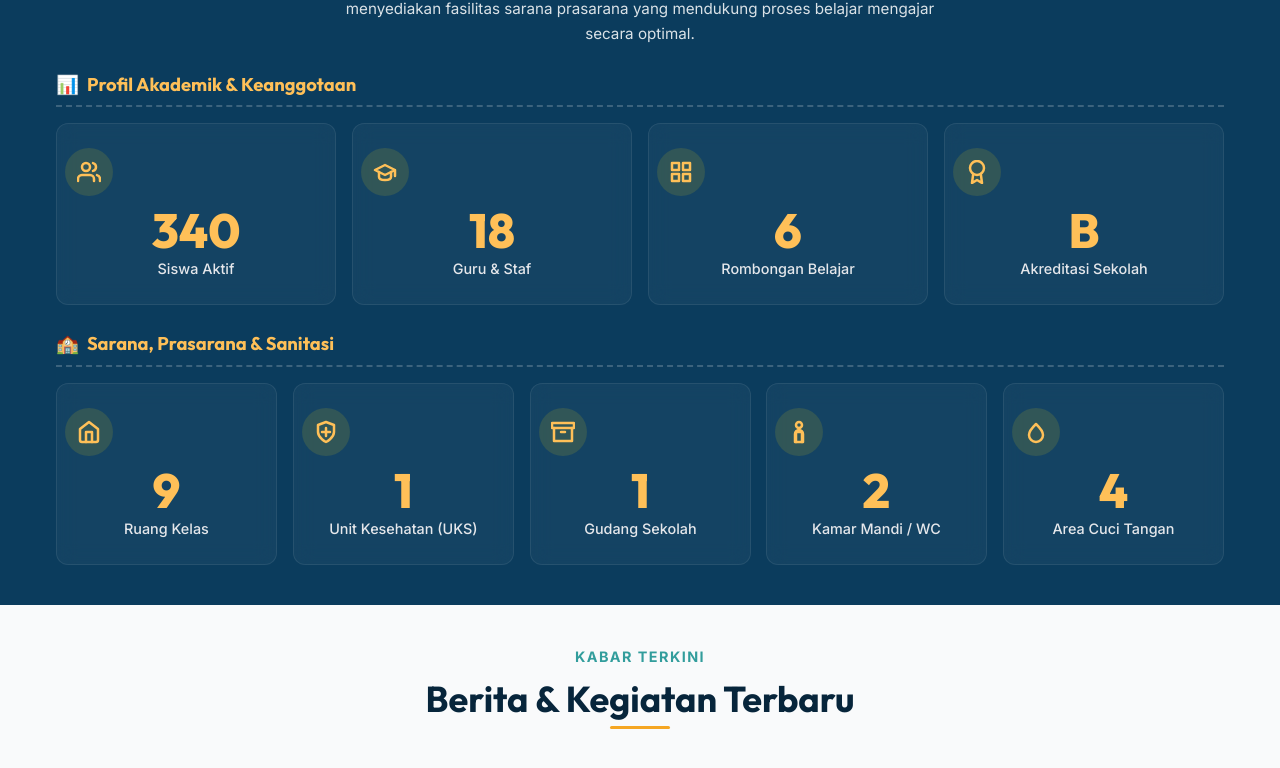
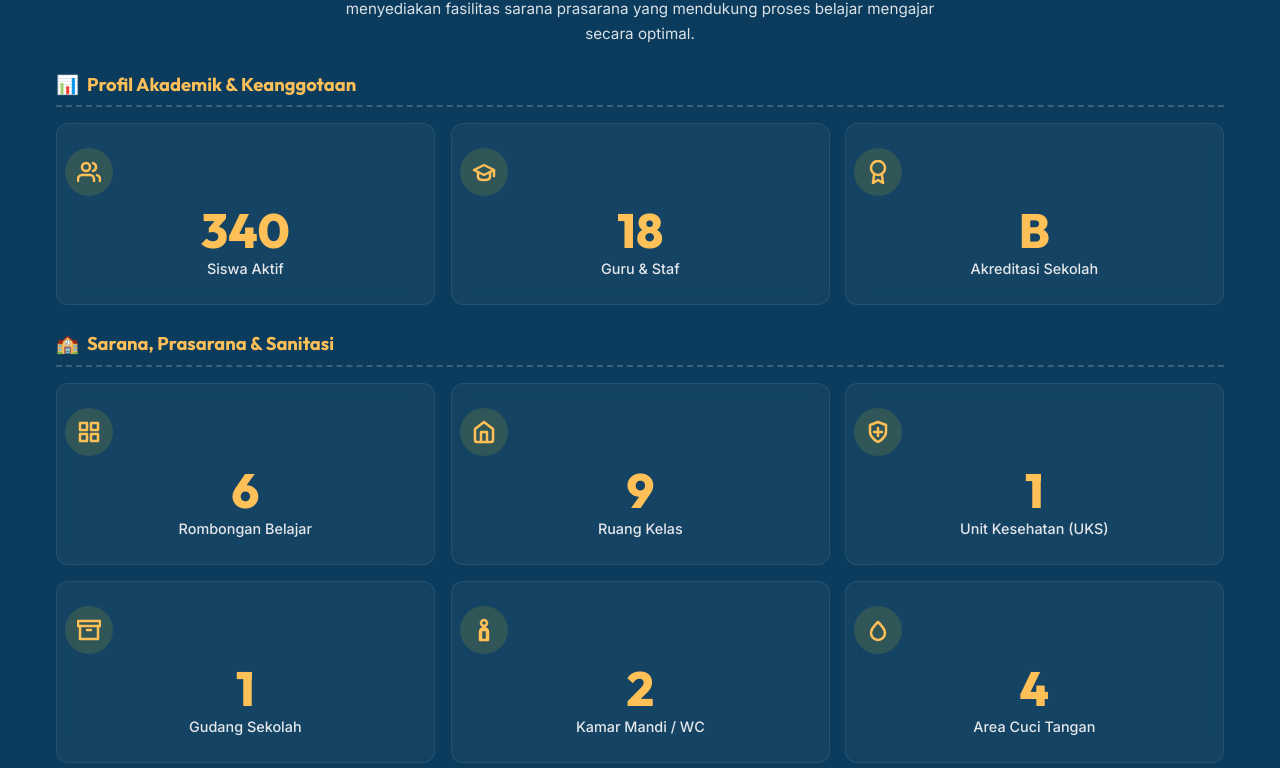
Before and after one commit to umamit/sdbobong, a Next.js app: page / in a window 1280 px wide. Shown: the part 1500-2268 px from the top of the page. Built offline with nearby package versions, Linux system fonts and the light colour scheme; no server answers.

Commit message:
style: update desktop CSS grid layout to 3 columns for symmetric statistics display

```diff
--- a/public/css/style.css
+++ b/public/css/style.css
@@ -2649,9 +2649,9 @@ footer {
 
 @media (min-width: 769px) {
     .akademik-grid {
-        grid-template-columns: repeat(4, 1fr) !important;
+        grid-template-columns: repeat(3, 1fr) !important;
     }
     .sarpras-grid {
-        grid-template-columns: repeat(5, 1fr) !important;
-    }
-}
+        grid-template-columns: repeat(3, 1fr) !important;
+    }
+}
--- a/src/app/page.js
+++ b/src/app/page.js
@@ -295,13 +295,6 @@ export default async function Home() {
             </div>
             <div className="stat-item reveal-on-scroll reveal-delay-300">
               <div className="stat-icon-wrapper">
-                <svg className="stat-icon" viewBox="0 0 24 24" fill="none" stroke="currentColor" strokeWidth="2.5" strokeLinecap="round" strokeLinejoin="round" style={{ width: '24px', height: '24px' }}><rect x="3" y="3" width="7" height="7" /><rect x="14" y="3" width="7" height="7" /><rect x="14" y="14" width="7" height="7" /><rect x="3" y="14" width="7" height="7" /></svg>
-              </div>
-              <div className="stat-number">{stats.rombel}</div>
-              <div className="stat-label">Rombongan Belajar</div>
-            </div>
-            <div className="stat-item reveal-on-scroll reveal-delay-400">
-              <div className="stat-icon-wrapper">
                 <svg className="stat-icon" viewBox="0 0 24 24" fill="none" stroke="currentColor" strokeWidth="2.5" strokeLinecap="round" strokeLinejoin="round" style={{ width: '24px', height: '24px' }}><circle cx="12" cy="8" r="7" /><polyline points="8.21 13.89 7 23 12 20 17 23 15.79 13.88" /></svg>
               </div>
               <div className="stat-number">{stats.akreditasi}</div>
@@ -315,33 +308,40 @@ export default async function Home() {
           <div className="stats-grid sarpras-grid">
             <div className="stat-item reveal-on-scroll reveal-delay-100">
               <div className="stat-icon-wrapper">
+                <svg className="stat-icon" viewBox="0 0 24 24" fill="none" stroke="currentColor" strokeWidth="2.5" strokeLinecap="round" strokeLinejoin="round" style={{ width: '24px', height: '24px' }}><rect x="3" y="3" width="7" height="7" /><rect x="14" y="3" width="7" height="7" /><rect x="14" y="14" width="7" height="7" /><rect x="3" y="14" width="7" height="7" /></svg>
+              </div>
+              <div className="stat-number">{stats.rombel}</div>
+              <div className="stat-label">Rombongan Belajar</div>
+            </div>
+            <div className="stat-item reveal-on-scroll reveal-delay-200">
+              <div className="stat-icon-wrapper">
                 <svg className="stat-icon" viewBox="0 0 24 24" fill="none" stroke="currentColor" strokeWidth="2.5" strokeLinecap="round" strokeLinejoin="round" style={{ width: '24px', height: '24px' }}><path d="M3 9l9-7 9 7v11a2 2 0 0 1-2 2H5a2 2 0 0 1-2-2z" /><polyline points="9 22 9 12 15 12 15 22" /></svg>
               </div>
               <div className="stat-number">{stats.ruang_kelas}</div>
               <div className="stat-label">Ruang Kelas</div>
             </div>
-            <div className="stat-item reveal-on-scroll reveal-delay-200">
+            <div className="stat-item reveal-on-scroll reveal-delay-300">
               <div className="stat-icon-wrapper">
                 <svg className="stat-icon" viewBox="0 0 24 24" fill="none" stroke="currentColor" strokeWidth="2.5" strokeLinecap="round" strokeLinejoin="round" style={{ width: '24px', height: '24px' }}><path d="M12 22s8-4 8-10V5l-8-3-8 3v7c0 6 8 10 8 10z" /><path d="M12 8v8M8 12h8" /></svg>
               </div>
               <div className="stat-number">{stats.uks}</div>
               <div className="stat-label">Unit Kesehatan (UKS)</div>
             </div>
-            <div className="stat-item reveal-on-scroll reveal-delay-300">
+            <div className="stat-item reveal-on-scroll reveal-delay-400">
               <div className="stat-icon-wrapper">
                 <svg className="stat-icon" viewBox="0 0 24 24" fill="none" stroke="currentColor" strokeWidth="2.5" strokeLinecap="round" strokeLinejoin="round" style={{ width: '24px', height: '24px' }}><polyline points="21 8 21 21 3 21 3 8" /><rect x="1" y="3" width="22" height="5" /><line x1="10" y1="12" x2="14" y2="12" /></svg>
               </div>
               <div className="stat-number">{stats.gudang}</div>
               <div className="stat-label">Gudang Sekolah</div>
             </div>
-            <div className="stat-item reveal-on-scroll reveal-delay-400">
+            <div className="stat-item reveal-on-scroll reveal-delay-500">
               <div className="stat-icon-wrapper">
                 <svg className="stat-icon" viewBox="0 0 24 24" fill="none" stroke="currentColor" strokeWidth="2.5" strokeLinecap="round" strokeLinejoin="round" style={{ width: '24px', height: '24px' }}><path d="M9 22V12h6v10M12 2a3 3 0 1 0 0 6 3 3 0 0 0 0-6z"/><path d="M12 10a4 4 0 0 0-4 4v8h8v-8a4 4 0 0 0-4-4z" /></svg>
               </div>
               <div className="stat-number">{stats.toilet}</div>
               <div className="stat-label">Kamar Mandi / WC</div>
             </div>
-            <div className="stat-item reveal-on-scroll reveal-delay-500">
+            <div className="stat-item reveal-on-scroll reveal-delay-600">
               <div className="stat-icon-wrapper">
                 <svg className="stat-icon" viewBox="0 0 24 24" fill="none" stroke="currentColor" strokeWidth="2.5" strokeLinecap="round" strokeLinejoin="round" style={{ width: '24px', height: '24px' }}><path d="M12 22a7 7 0 0 0 7-7c0-4.3-7-11-7-11S5 10.7 5 15a7 7 0 0 0 7 7z" /></svg>
               </div>
```
